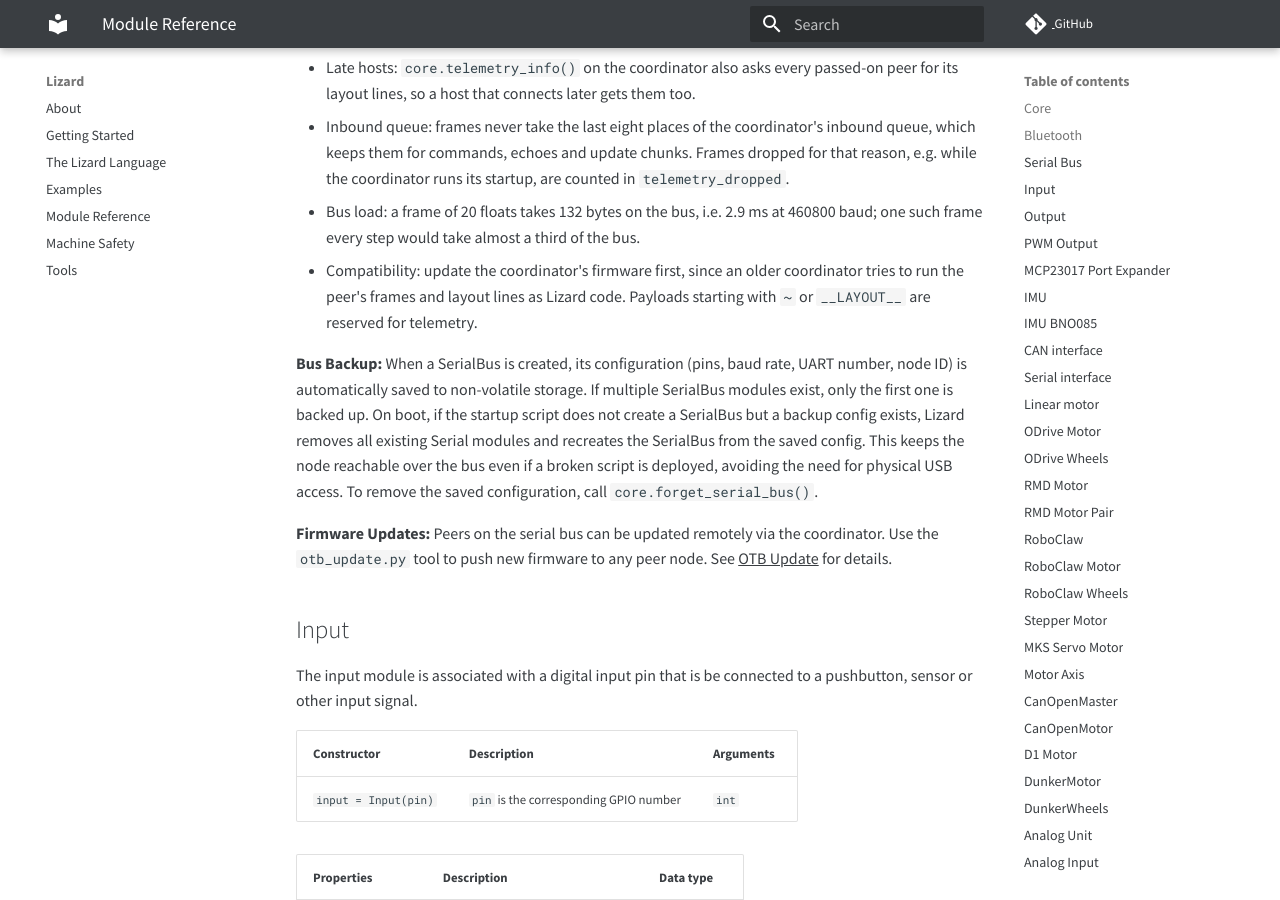
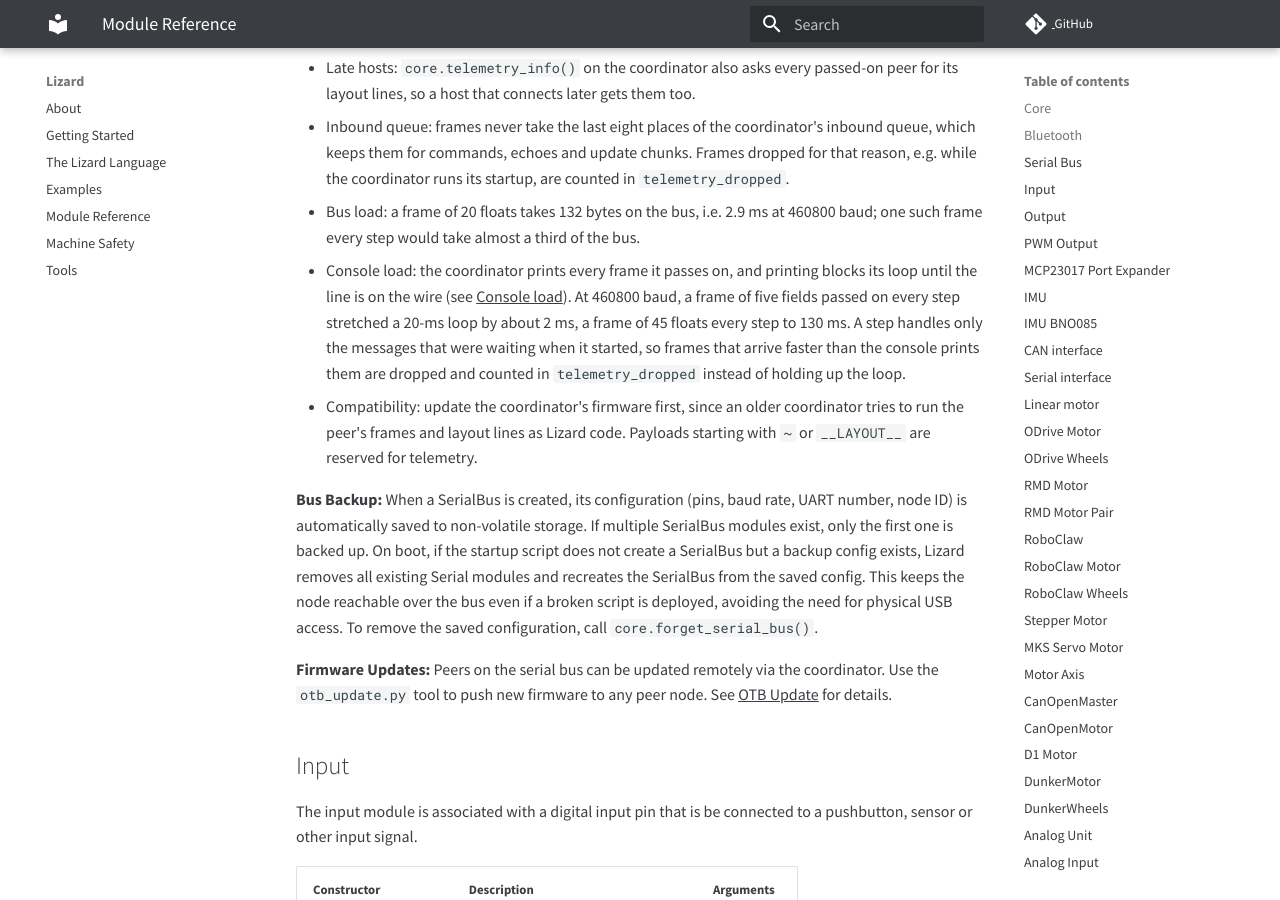
Before and after one commit to zauberzeug/lizard, an MkDocs documentation site: the page built from docs/module_reference.md, in a window 1280 px wide and 900 px high, scrolled down 7959 px. Built offline with MkDocs 1.6.1 and Material for MkDocs 9.7.7, drawn with Linux system fonts in a browser that asks for light colours; comment, search, counter and statistics services are not loaded.

Commit message:
Document what passing telemetry frames on costs the coordinator's loop

```diff
--- a/docs/module_reference.md
+++ b/docs/module_reference.md
@@ -236,6 +236,9 @@ Frames and layout lines of a passed-on peer that are malformed, e.g. with a wron
 - Inbound queue: frames never take the last eight places of the coordinator's inbound queue, which keeps them for commands, echoes and update chunks.
   Frames dropped for that reason, e.g. while the coordinator runs its startup, are counted in `telemetry_dropped`.
 - Bus load: a frame of 20 floats takes 132 bytes on the bus, i.e. 2.9 ms at 460800 baud; one such frame every step would take almost a third of the bus.
+- Console load: the coordinator prints every frame it passes on, and printing blocks its loop until the line is on the wire (see [Console load](#core)).
+  At 460800 baud, a frame of five fields passed on every step stretched a 20-ms loop by about 2 ms, a frame of 45 floats every step to 130 ms.
+  A step handles only the messages that were waiting when it started, so frames that arrive faster than the console prints them are dropped and counted in `telemetry_dropped` instead of holding up the loop.
 - Compatibility: update the coordinator's firmware first, since an older coordinator tries to run the peer's frames and layout lines as Lizard code.
   Payloads starting with `~` or `__LAYOUT__` are reserved for telemetry.
 
```
